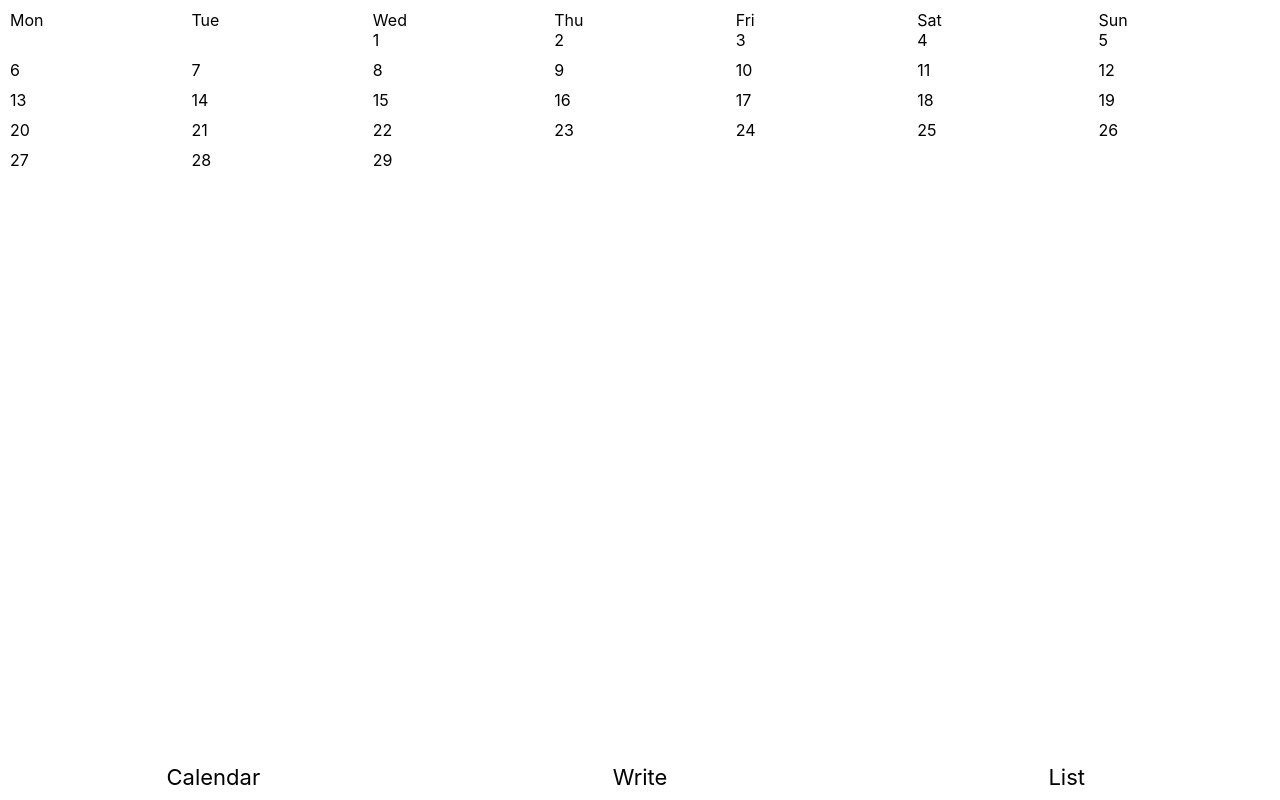
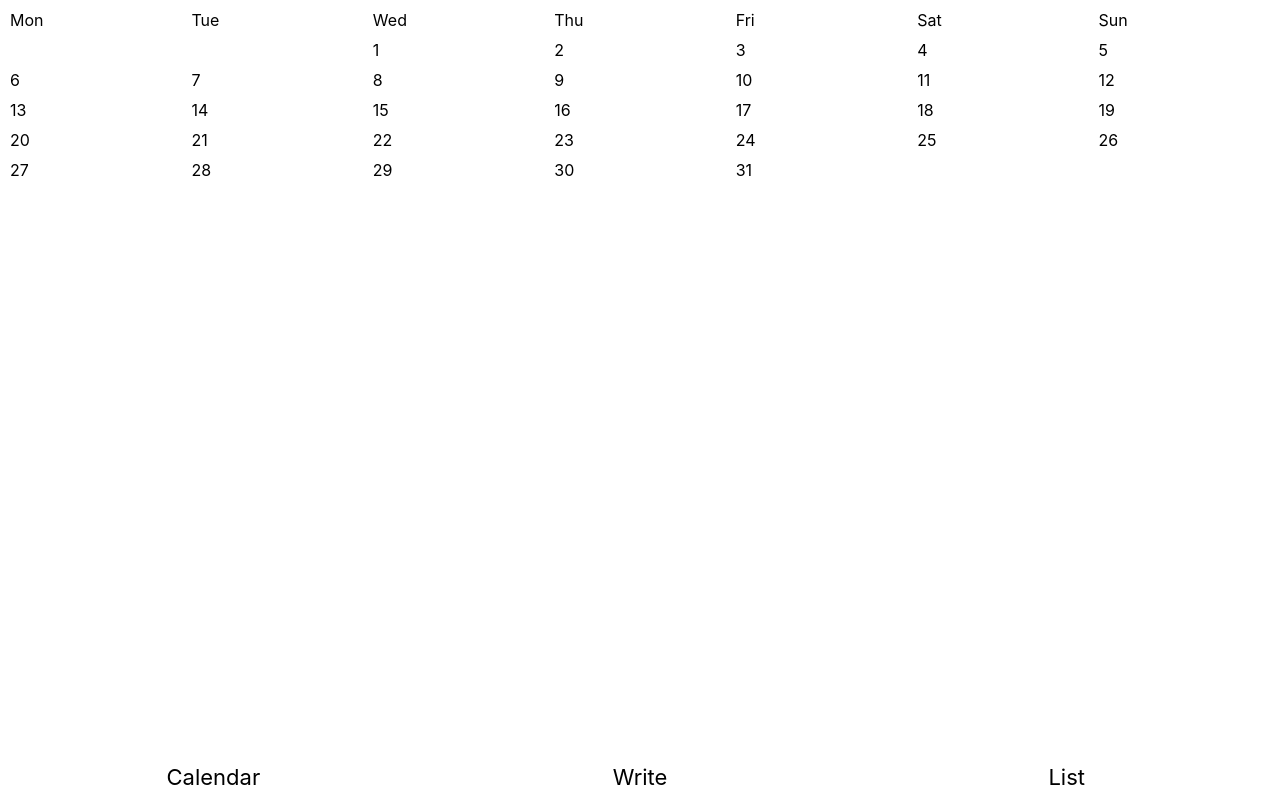
Before and after one commit to r0stig/my-journal, a React (Create React App) app in the folder client/: page / in a window 1280 px wide. Both pictures are taken after a click on the link "Calendar". Built offline with nearby package versions, Linux system fonts and the light colour scheme; the HTML template or start-up script is replaced by a standard one.

Commit message:
feat: show days with items as marked

```diff
--- a/client/src/pages/calendar/calendar-styles.tsx
+++ b/client/src/pages/calendar/calendar-styles.tsx
@@ -1,4 +1,4 @@
-import styled from 'styled-components'
+import styled, { css } from 'styled-components'
 
 export const Container = styled.div`
   padding: 10px;
@@ -8,10 +8,17 @@ export const WeekdayContainer = styled.div`
   display: grid;
   grid-template-columns: repeat(7, 1fr);
   gap: 10px;
+  margin-bottom: 10px;
 `
 
-export const Day = styled.div`
+interface DayProps {
+  marked?: boolean
+}
 
+export const Day = styled.div<DayProps>`
+  ${props => props.marked && css`
+    font-weight: 600;
+  `}
 `
 
 interface DaysContainerProps {
--- a/client/src/pages/calendar/calendar.tsx
+++ b/client/src/pages/calendar/calendar.tsx
@@ -1,21 +1,37 @@
 import React from 'react'
-import { getDay } from 'date-fns'
+import { getDay, getDaysInMonth } from 'date-fns'
 import { Container, Day, DaysContainer, WeekdayContainer, WeekdayHeader } from './calendar-styles'
+import { getEntries } from '../../lib/store'
 
+function leftPad(str: string, padding: string, width: number): string {
+  if (!str) return str
+  if (str.length >= width) return str
+  let retStr = ''
+  for (let i = 0; i < width - str.length; i++) {
+    retStr += padding
+  }
+  return retStr + str
+}
 
 export const Calendar: React.FC<{}> = () => {
   const [year, setYear] = React.useState<number>(2021)
   const [month, setMonth] = React.useState<number>(11)
+  const [days, setDays] = React.useState<Array<{date: number, hasItems: boolean}>>([])
 
-  let days = []
-  for (let i = 1; i < 30; i++) {
-    days.push({
-      date: i,
-      hasItems: false
+  React.useEffect(() => {
+    getEntries().then((entries) => {
+      let days = []
+      for (let i = 1; i <= getDaysInMonth(new Date(year, month)); i++) {
+        days.push({
+          date: i,
+          hasItems: entries.some((entry) => entry.day === `${year}-${month+1}-${leftPad(String(i), '0', 2)}`)
+        })
+      }
+      setDays(days)
     })
-  }
-  const firstDayOfWeek = getDay(new Date(year, month, 1))
-  console.log('first day of week', firstDayOfWeek)
+  }, [year, month])
+
+ const firstDayOfWeek = getDay(new Date(year, month, 1))
   return (
     <Container>
       <WeekdayContainer>
@@ -29,7 +45,7 @@ export const Calendar: React.FC<{}> = () => {
       </WeekdayContainer>
       <DaysContainer startDay={firstDayOfWeek}>
         {days.map((day) => (
-          <Day>{day.date}</Day>
+          <Day marked={day.hasItems}>{day.date}</Day>
         ))}
       </DaysContainer>
     </Container>
```
